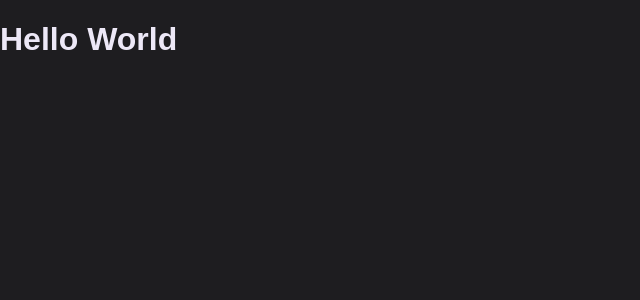
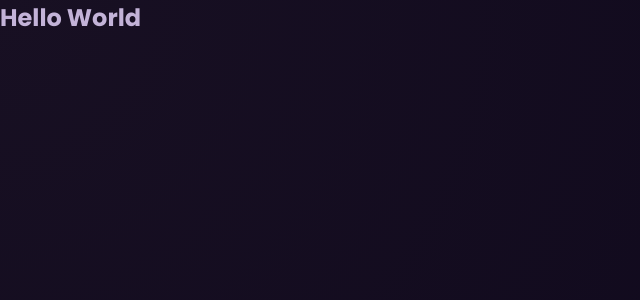
Before and after one commit to takahiromitsui/angular-task-manager, an Angular app: page / in a window 1280 px wide. Shown: the top 300 px of the page, without its empty margins (0-640 px from the left). Built offline with nearby package versions, Linux system fonts and the light colour scheme.

Commit message:
style: update styles

```diff
--- a/src/app/header/header.component.css
+++ b/src/app/header/header.component.css
@@ -0,0 +1,52 @@
+header {
+  display: flex;
+  flex-direction: column;
+  align-items: center;
+  gap: 1rem;
+  width: 90%;
+  max-width: 50rem;
+  margin: 0 auto 2rem auto;
+  text-align: center;
+  background: linear-gradient(
+    to bottom,
+    #2c0a4c,
+    #450d80
+  );
+  padding: 1rem;
+  border-bottom-right-radius: 12px;
+  border-bottom-left-radius: 12px;
+  box-shadow: 0 1px 8px rgba(0, 0, 0, 0.6);
+}
+
+img {
+  width: 3.5rem;
+  object-fit: contain;
+}
+
+h1 {
+  font-size: 1.25rem;
+  margin: 0;
+  padding: 0;
+}
+
+p {
+  margin: 0;
+  font-size: 0.8rem;
+  text-wrap: balance;
+}
+
+@media (min-width: 768px) {
+  header {
+    padding: 2rem;
+  }
+
+  img {
+    width: 4.5rem;
+  }
+
+  h1 {
+    font-size: 1.5rem;
+    margin: 0;
+    padding: 0;
+  }
+}
--- a/src/index.html
+++ b/src/index.html
@@ -1,13 +1,19 @@
-<!doctype html>
+<!DOCTYPE html>
 <html lang="en">
-<head>
-  <meta charset="utf-8">
-  <title>FirstAngularApp</title>
-  <base href="/">
-  <meta name="viewport" content="width=device-width, initial-scale=1">
-  <link rel="icon" type="image/x-icon" href="favicon.ico">
-</head>
-<body>
-  <app-root></app-root>
-</body>
+  <head>
+    <meta charset="utf-8" />
+    <title>EasyTrack</title>
+    <base href="/" />
+    <meta name="viewport" content="width=device-width, initial-scale=1" />
+    <link rel="icon" type="image/x-icon" href="favicon.ico" />
+    <link rel="preconnect" href="https://fonts.googleapis.com" />
+    <link rel="preconnect" href="https://fonts.gstatic.com" crossorigin />
+    <link
+      href="https://fonts.googleapis.com/css2?family=Poppins:wght@400;700&display=swap"
+      rel="stylesheet"
+    />
+  </head>
+  <body>
+        <app-root></app-root>
+  </body>
 </html>
--- a/src/styles.css
+++ b/src/styles.css
@@ -1,9 +1,16 @@
+* {
+  box-sizing: border-box;
+}
+
 html {
-  font-family: sans-serif;
+  height: 100%;
 }
 
 body {
+  font-family: "Poppins", sans-serif;
+  background: radial-gradient(circle at top left, #181023, #0b0519);
+  color: #c3b3d8;
   margin: 0;
-  background-color: #1e1d20;
-  color: #ede8f7;
+  padding: 0;
+  height: 100%;
 }
```
Also changed, not shown: src/assets/task-management-logo.png (added).
